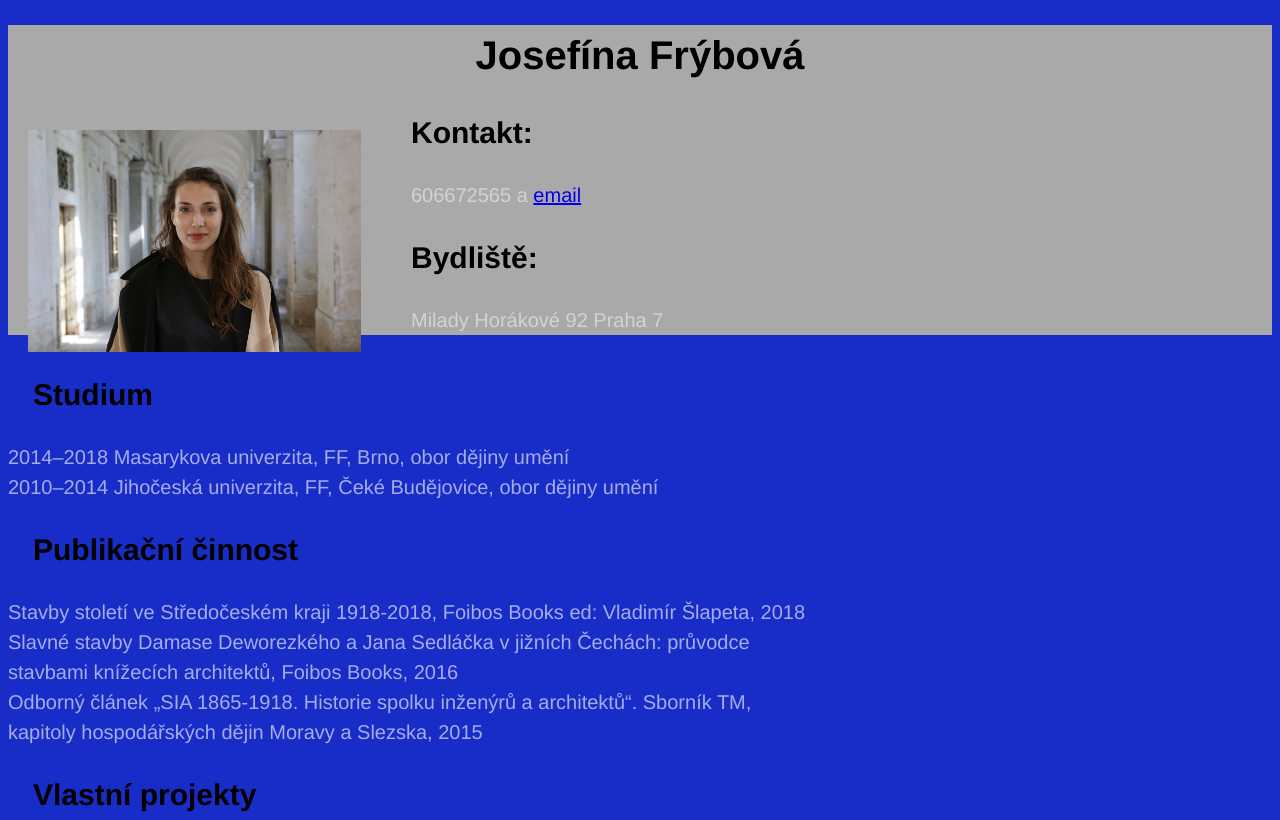
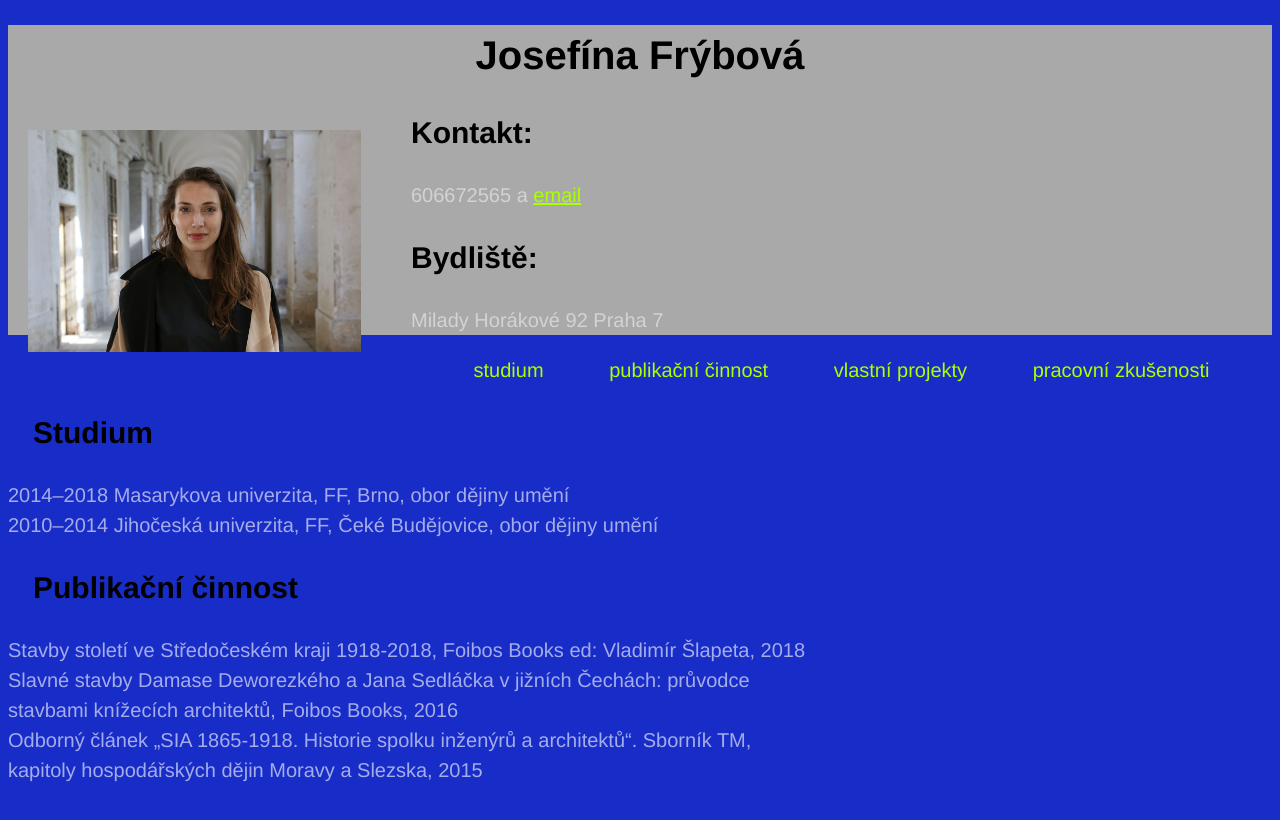
Before and after one commit to JosefinaFrybova/CV, a plain HTML site: page index.html in a window 1280 px wide. Shown: the top 820 px of the page. Drawn offline with Linux system fonts and the light colour scheme.

Commit message:
tlacitka

```diff
--- a/index.html
+++ b/index.html
@@ -21,9 +21,17 @@
 
 </header>
 
+<!--tohle je menu-->
+<ul class="menu">
+    <li> <a href="studium" >studium</a>  </li>
+    <li> <a href="publikacnicinnost" >publikační činnost</a>  </li>
+    <li> <a href="vlastniprojekty" >vlastní projekty</a>  </li>
+    <li> <a href="pracovnizkusenosti" >pracovní zkušenosti</a> </li>
+
+</ul>
 
   <!--tohel je studium-->
-<secrtion class="studium">
+<secrtion class="studium" id="studium">
 
     <h2>Studium</h2>
     <p> 2014–2018 Masarykova univerzita, FF, Brno, obor dějiny umění<br>
@@ -32,7 +40,7 @@
 </secrtion>
 
   <!--tohle je publika4ni cinnost-->
-  <section class="publikace">
+  <section class="publikace" id="publikacnicinnost">
     <h2> Publikační činnost</h2>
     <p>
     Stavby století ve Středočeském kraji 1918-2018, Foibos Books ed: Vladimír Šlapeta, 2018 <br>
@@ -44,7 +52,7 @@
 </section>
 
   <!--tohle je vlastni projekty-->
-  <section class="projekty">
+  <section class="projekty" id="vlastniprojekty">
     <h2>Vlastní projekty</h2>
     <ul>
 
@@ -59,7 +67,7 @@
 
 <!--tohel jsou pracovn9 zkusenosti-->
 
-<section class="prace">
+<section class="prace" id="pracovnizkusenosti">
     <h2>Pracovní zkušenosti</h2>
     <p>
     2023–nyní koordinátorka projektu  <a href="https://www.artgrandslam.org" target="_blank">Art Grand Slam</a> a kurátorka projektu <a href="https://www.sportin.art" target="_blank">Sport in Art</a><br>
--- a/style.css
+++ b/style.css
@@ -32,3 +32,24 @@ h1, h2
 .studium h2 {
     clear:both;
  }
+
+a:link    {color: rgb(170, 255, 0)}
+a:visited    {color: purple}
+a:active    {color: red}
+
+
+.menu li {
+display:inline-block;
+
+ }
+
+ .menu {
+    margin: 0;
+    padding: 0;
+    text-align: center;
+    fontsize: 30px;
+ }
+
+ .menu a { text-decoration: none;
+    padding: 20px 30px;
+}
```
